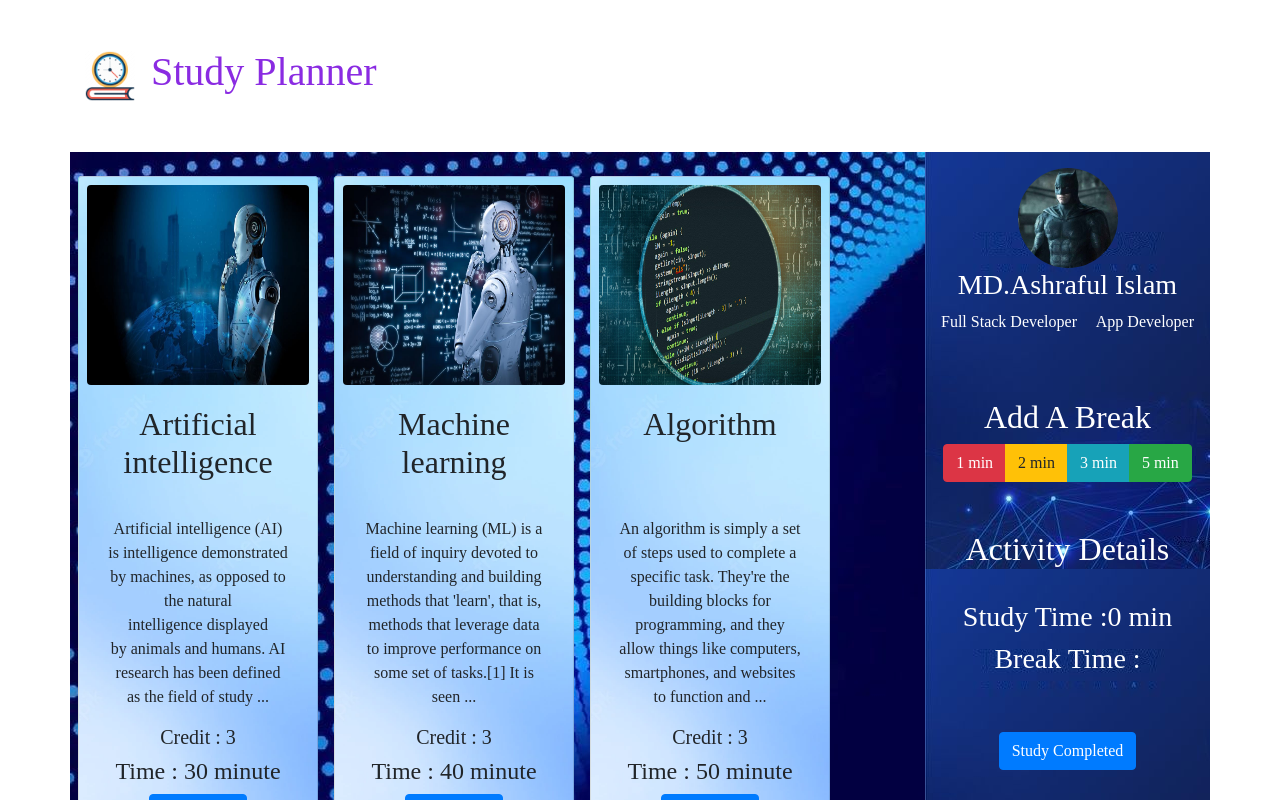
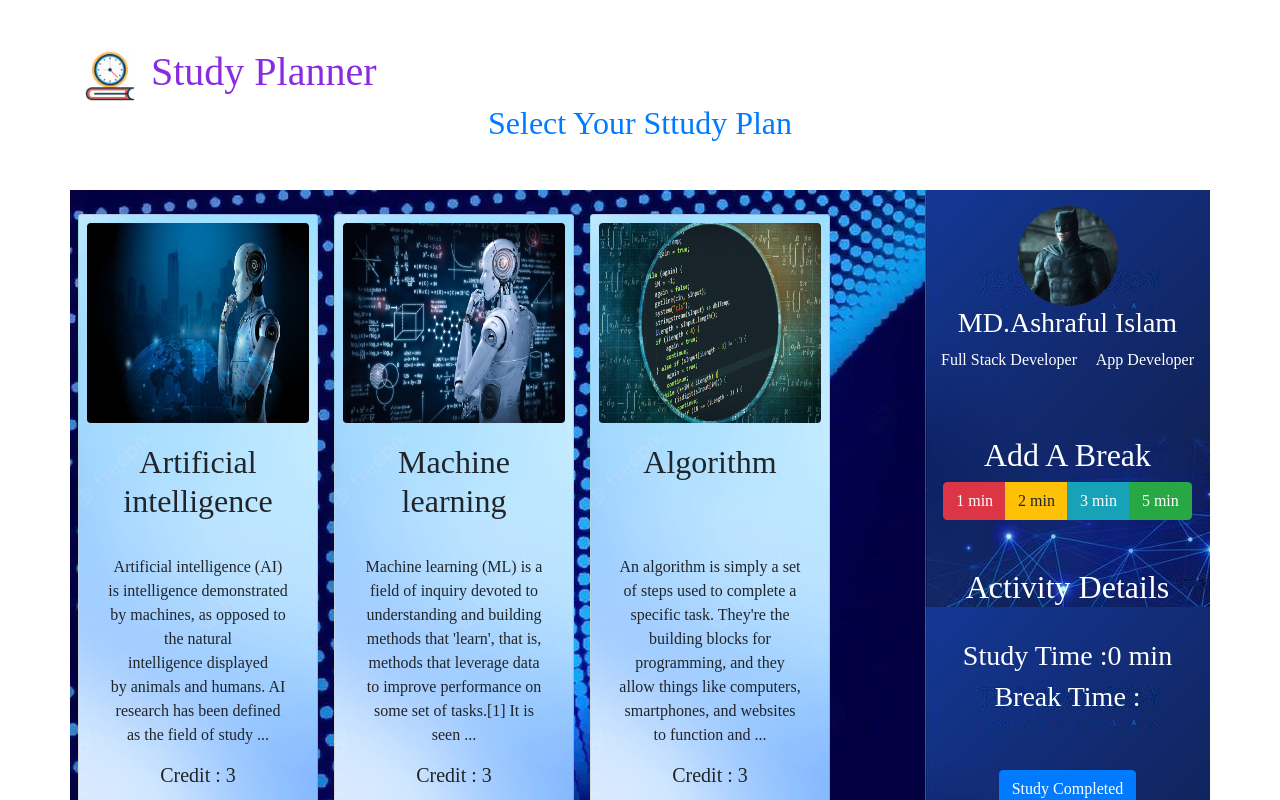
Before and after one commit to ASHRAF1925/Study-Planner, a React (Create React App) app: page / in a window 1280 px wide. Shown: the top 800 px of the page. Built offline with nearby package versions, Linux system fonts and the light colour scheme.

Commit message:
maximum done

```diff
--- a/package.json
+++ b/package.json
@@ -9,6 +9,7 @@
     "react": "^18.2.0",
     "react-dom": "^18.2.0",
     "react-scripts": "^5.0.1",
+    "react-toastify": "^9.0.8",
     "web-vitals": "^2.1.4"
   },
   "scripts": {
--- a/src/App.js
+++ b/src/App.js
@@ -7,6 +7,7 @@ function App() {
   return (
     <div className="App">
     <Header></Header>
+    <h2 className='text-primary'>Select Your Sttudy Plan</h2>
     <Subjects></Subjects>
     </div>
   );
```
Also changed, not shown: 1 other file (tests, documents, lock files or other folders).
